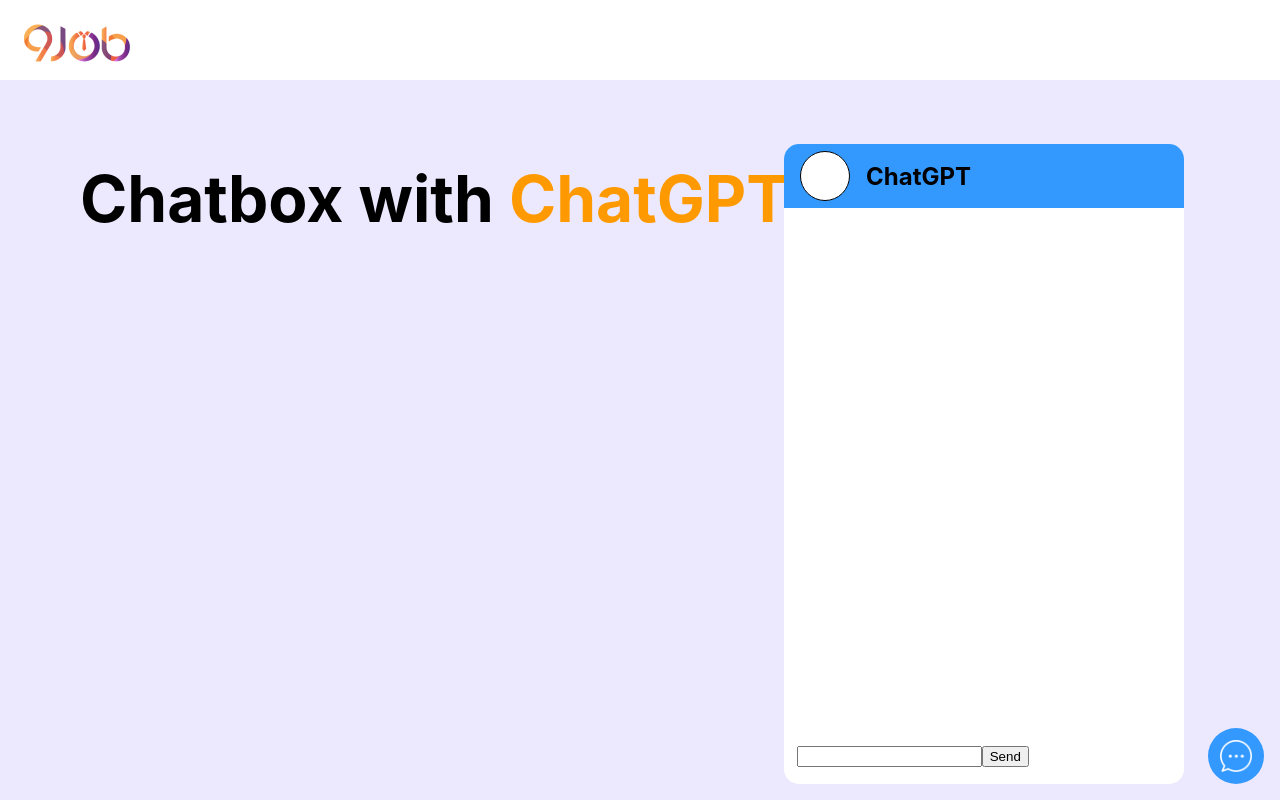
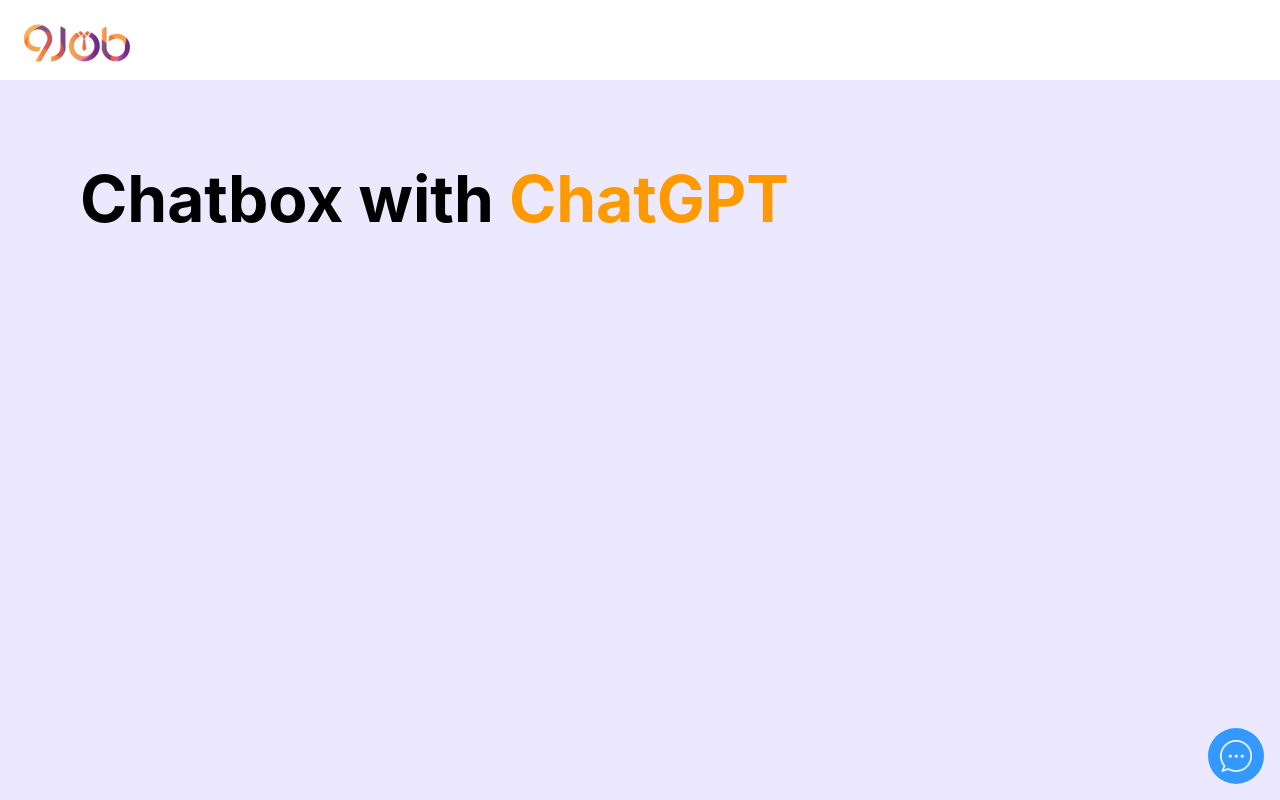
Before and after one commit to ausin107/9job-chatbox, a React (Create React App) app: page / in a window 1280 px wide. Built offline with nearby package versions, Linux system fonts and the light colour scheme.

Commit message:
add ui, animation add loading state add open-close chatbox

```diff
--- a/src/App.css
+++ b/src/App.css
@@ -1,9 +1,83 @@
 .navbar {
+  width: 100vw;
+  height: 2rem;
+  padding: 1.5rem;
+  position: fixed;
+  background-color: #ffffff;
+  overflow: hidden;
 }
-.navbar-child {
+.container {
+  width: 100vw;
+  min-height: calc(100vh - 10rem);
+  background-color: #ece9fe;
+  padding-top: 10rem;
 }
-
-.avatar{
+.header {
+  padding-left: 5rem;
+  font-size: 4rem;
+  font-weight: bold;
+}
+.chatbox-icon-container {
+  position: fixed;
+  bottom: 1rem;
+  right: 1rem;
+  background-color: #3399ff;
+  border-radius: 50%;
+  display: flex;
+  align-items: center;
+  justify-content: center;
+  width: 3.5rem;
+  height: 3.5rem;
+  cursor: pointer;
+}
+.chatbox-icon-container:hover {
+  opacity: 0.7;
+}
+.chatbox-icon {
+  width: 2rem;
+  height: 2rem;
+}
+.chatbox {
+  position: fixed;
+  width: 25rem;
+  height: 80%;
+  border-radius: 15px;
+  background-color: #ffffff;
+  right: 6rem;
+  bottom: 1rem;
+  transition: all 0.5s ease;
+  transform: translateX(200%);
+  opacity: 0;
+}
+.active {
+  transform: translateX(0%);
+  opacity: 1;
+  transition: all 0.5s ease;
+}
+.chatbox-nav {
+  width: 25rem;
+  height: 4rem;
+  background-color: #3399ff;
+  border-top-right-radius: 15px;
+  border-top-left-radius: 15px;
+  display: flex;
+  align-items: center;
+}
+.chatbox-nav-text {
+  font-weight: bold;
+  font-size: 1.5rem;
+  margin-left: 1rem;
+}
+.chatbox-input {
+  position: absolute;
+  bottom: 0;
+  width: 100%;
+  height: 4rem;
+  display: flex;
+  align-items: center;
+  justify-content: center;
+}
+.avatar {
   border-radius: 50%;
   background: #ffffff;
   display: flex;
@@ -18,15 +92,22 @@
   overflow-y: auto;
   display: flex;
   flex-direction: column;
-    max-height:80%;
+  max-height: 80%;
 }
 
-.chat-footer{
+/* .chat-footer {
   padding: 0.5rem 8rem 0 0.1rem;
   margin-right: 1rem;
+} */
+.chat-input {
+  padding: 0.5rem 0.2rem;
+  width: 14rem;
+  margin-right: 1rem;
 }
-
-.message{
+.chat-btn {
+  padding: 0.5rem;
+}
+.message {
   max-width: 200px;
   border-radius: 1rem;
   margin: 1rem;
@@ -48,3 +129,52 @@
   display: inline-flex;
   align-items: center;
 }
+.typing {
+  width: 3em;
+  height: 1em;
+  position: relative;
+  padding: 10px;
+  margin-left: 5px;
+  background: #f4f4f4;
+  border-radius: 20px;
+}
+
+.typing__dot {
+  float: left;
+  width: 8px;
+  height: 8px;
+  margin: 0 4px;
+  background: #8d8c91;
+  border-radius: 50%;
+  opacity: 0;
+  animation: loadingFade 1s infinite;
+}
+
+.typing__dot:nth-child(1) {
+  animation-delay: 0s;
+}
+
+.typing__dot:nth-child(2) {
+  animation-delay: 0.2s;
+}
+
+.typing__dot:nth-child(3) {
+  animation-delay: 0.4s;
+}
+
+@keyframes loadingFade {
+  0% {
+    opacity: 0;
+  }
+  50% {
+    opacity: 0.8;
+  }
+  100% {
+    opacity: 0;
+  }
+}
+.typing-box {
+  display: flex;
+  align-items: center;
+  margin-top: 1rem;
+}
--- a/src/App.js
+++ b/src/App.js
@@ -1,154 +1,112 @@
 import './App.css'
-import React, { useState } from 'react';
+import { useRef, useState } from 'react'
+import chatbox_icon from './assest/icon.png'
 import Navbar from './Components/Navbar'
-import chatbox_icon from './assest/icon.png'
-import Avatar from './Components/Avatar';
+import Avatar from './Components/Avatar'
+import Typing from './Components/Typing'
 
-const { GoogleGenerativeAI } = require("@google/generative-ai");
-const genAI = new GoogleGenerativeAI('AIzaSyBxBhH8nPk2Hra3OSHjcyHqbvbHMv_8f1A');
-
-
+const { GoogleGenerativeAI } = require('@google/generative-ai')
+const genAI = new GoogleGenerativeAI('AIzaSyBxBhH8nPk2Hra3OSHjcyHqbvbHMv_8f1A')
 function App() {
-
-  const [messages, setMessages] = useState([]);
-  const [typingMessage, setTypingMessage] = useState(null);
-  const [input, setInput] = useState('');
-
+  const [messages, setMessages] = useState([])
+  const [typingMessage, setTypingMessage] = useState(null)
+  const [input, setInput] = useState('')
+  const [isShow, setSow] = useState(false)
+  const [isLoading, setLoading] = useState(false)
+  const chatboxRef = useRef()
   const sendMessage = async () => {
     if (input.trim()) {
-      setMessages([...messages, { sender: 'user', text: input }]);
-      setInput('');
-
+      setMessages([...messages, { sender: 'user', text: input }])
+      setInput('')
+      setLoading(true)
       try {
-        const model = genAI.getGenerativeModel({ model: "gemini-1.5-flash"});
-        const prompt = input;
-        const result = await model.generateContent(prompt);
-        const response = await result.response;
-        const text = response.text();
-        const botMessage = text.trim();
-        displayTypingEffect(botMessage);
+        const model = genAI.getGenerativeModel({ model: 'gemini-1.5-flash' })
+        const prompt = input
+        const result = await model.generateContent(prompt)
+        const response = await result.response
+        const text = response.text()
+        const botMessage = text.trim()
+        setLoading(false)
+        displayTypingEffect(botMessage)
       } catch (error) {
         console.log(error)
       }
     }
-  };
-
+  }
   const displayTypingEffect = (text) => {
-    let index = 0;
-    setTypingMessage('');
-
+    let index = 0
+    setTypingMessage('')
     const typingInterval = setInterval(() => {
-      setTypingMessage((prev) => prev + text[index]);
-      index++;
+      setTypingMessage((prev) => prev + text[index])
+      index++
 
       if (index === text.length) {
-        clearInterval(typingInterval);
-        setMessages((prevMessages) => [...prevMessages, { sender: 'bot', text }]);
-        setTypingMessage(null);
+        clearInterval(typingInterval)
+        setMessages((prevMessages) => [...prevMessages, { sender: 'bot', text }])
+        setTypingMessage(null)
       }
-    }, 10);
-  };
-
-
+    }, 10)
+  }
+  const handlShowChatBox = () => {
+    setSow(!isShow)
+    !isShow ? chatboxRef.current.classList.add('active') : chatboxRef.current.classList.remove('active')
+  }
   return (
     <div className='App' style={{ overflow: 'hidden' }}>
       <Navbar />
-      <main
-        style={{
-          width: '100vw',
-          minHeight: 'calc(100vh - 10rem)',
-          backgroundColor: '#ece9fe',
-          paddingTop: '10rem',
-        }}>
-        <div style={{ paddingLeft: '5rem', fontSize: '4rem', fontWeight: 'bold' }}>
+      <main className='container'>
+        <div className='header'>
           Chatbox with
           <span style={{ color: '#ff9900' }}> ChatGPT</span>
         </div>
-
-        <div
-          style={{
-            position: 'fixed',
-            bottom: '1rem',
-            right: '1rem',
-            backgroundColor: '#3399ff',
-            borderRadius: '50%',
-            display: 'flex',
-            alignItems: 'center',
-            justifyContent: 'center',
-            width: '3.5rem',
-            height: '3.5rem',
-          }}>
-          <img src={chatbox_icon} alt='Icon' style={{ width: '2rem', height: '2rem' }} />
+        <div className='chatbox-icon-container' onClick={handlShowChatBox}>
+          <img src={chatbox_icon} alt='Icon' className='chatbox-icon' />
         </div>
-        <div
-          style={{
-            position: 'fixed',
-            width: '25rem',
-            height: '80%',
-            borderRadius: '15px',
-            backgroundColor: '#ffffff',
-            right: '6rem',
-            bottom: '1rem',
-          }}>
-          <div
-            style={{
-              width: '25rem',
-              height: '4rem',
-              backgroundColor: '#3399ff',
-              borderTopRightRadius: '15px',
-              borderTopLeftRadius: '15px',
-              display: 'flex',
-              alignItems: 'center',
-            }}>
+        <div ref={chatboxRef} className='chatbox'>
+          <div className='chatbox-nav'>
             <Avatar width='3rem' height='3rem' margin='0 0 0 1rem' />
-            <div style={{ fontWeight: 'bold', fontSize: '1.5rem', marginLeft: '1rem' }}>ChatGPT</div>
+            <div className='chatbox-nav-text'>ChatGPT</div>
           </div>
-
-          <div className="messages">
-            {messages.map((msg, index) => (
+          <div className='messages'>
+            {messages.map((msg, index) =>
               msg.sender === 'bot' ? (
-                <div key={index} className="message-wrapper">
-
+                <div key={index} className='message-wrapper'>
                   <Avatar width='2.5rem' height='2.5rem' alignSelf='flex-start' margin='1rem 0 0 0' />
-                  <div className={`message ${msg.sender}`}>
-                    {msg.text}
-                  </div>
+                  <div className={`message ${msg.sender}`}>{msg.text}</div>
                 </div>
               ) : (
                 <div key={index} className={`message ${msg.sender}`}>
                   {msg.text}
                 </div>
               )
-            ))
-            }
+            )}
+            {isLoading && (
+              <div className='typing-box'>
+                <Avatar width='2.5rem' height='2.5rem' alignSelf='flex-start' margin='0 1rem 0 0' />
+                <Typing />
+              </div>
+            )}
             {typingMessage && (
-              <div className="message-wrapper">
+              <div className='message-wrapper'>
                 <Avatar width='2.5rem' height='2.5rem' alignSelf='flex-start' margin='1rem 0 0 0' />
-                <div className="message bot" style={{alignSelf: 'flex-start'}}>
+                <div className='message bot' style={{ alignSelf: 'flex-start' }}>
                   {typingMessage}
                 </div>
               </div>
             )}
           </div>
-
-          <div
-            style={{
-              position: 'absolute',
-              bottom: 0,
-              width: '100%',
-              height: '4rem',
-              display: 'flex',
-              alignItems: 'center',
-              justifyContent: 'center',
-            }}>
-            <div className="chat-footer">
+          <div className='chatbox-input'>
+            <div className='chat-footer'>
               <input
-                type="text"
+                className='chat-input'
+                type='text'
                 value={input}
                 onChange={(e) => setInput(e.target.value)}
                 onKeyPress={(e) => e.key === 'Enter' && sendMessage()}
               />
-              <button onClick={sendMessage}>Send</button>
+              <button onClick={sendMessage} className='chat-btn'>
+                Send
+              </button>
             </div>
           </div>
         </div>
--- a/src/Components/Navbar.js
+++ b/src/Components/Navbar.js
@@ -2,16 +2,7 @@
 
 function Navbar() {
   return (
-    <div
-      className='navbar'
-      style={{
-        width: '100vw',
-        height: '2rem',
-        padding: '1.5rem',
-        position: 'fixed',
-        backgroundColor: '#ffffff',
-        overflow: 'hidden',
-      }}>
+    <div className='navbar'>
       <img src={logo} alt='Logo' />
     </div>
   )
--- /dev/null
+++ b/src/Components/Typing.js
@@ -0,0 +1,10 @@
+function Typing() {
+  return (
+    <div className='typing'>
+      <div className='typing__dot'></div>
+      <div className='typing__dot'></div>
+      <div className='typing__dot'></div>
+    </div>
+  )
+}
+export default Typing
```
Also changed, not shown: 1 other file (tests, documents, lock files or other folders). Lines whose indentation alone changed are shown as unchanged.
